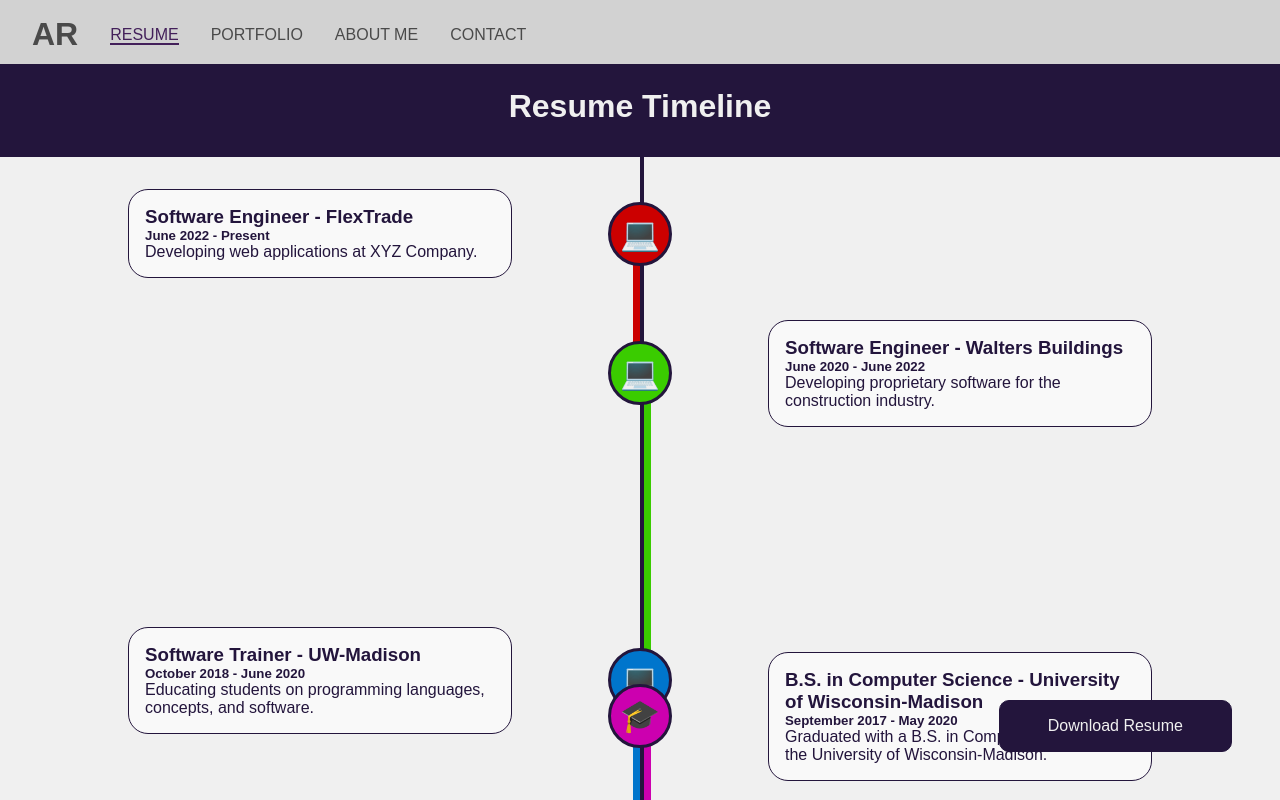
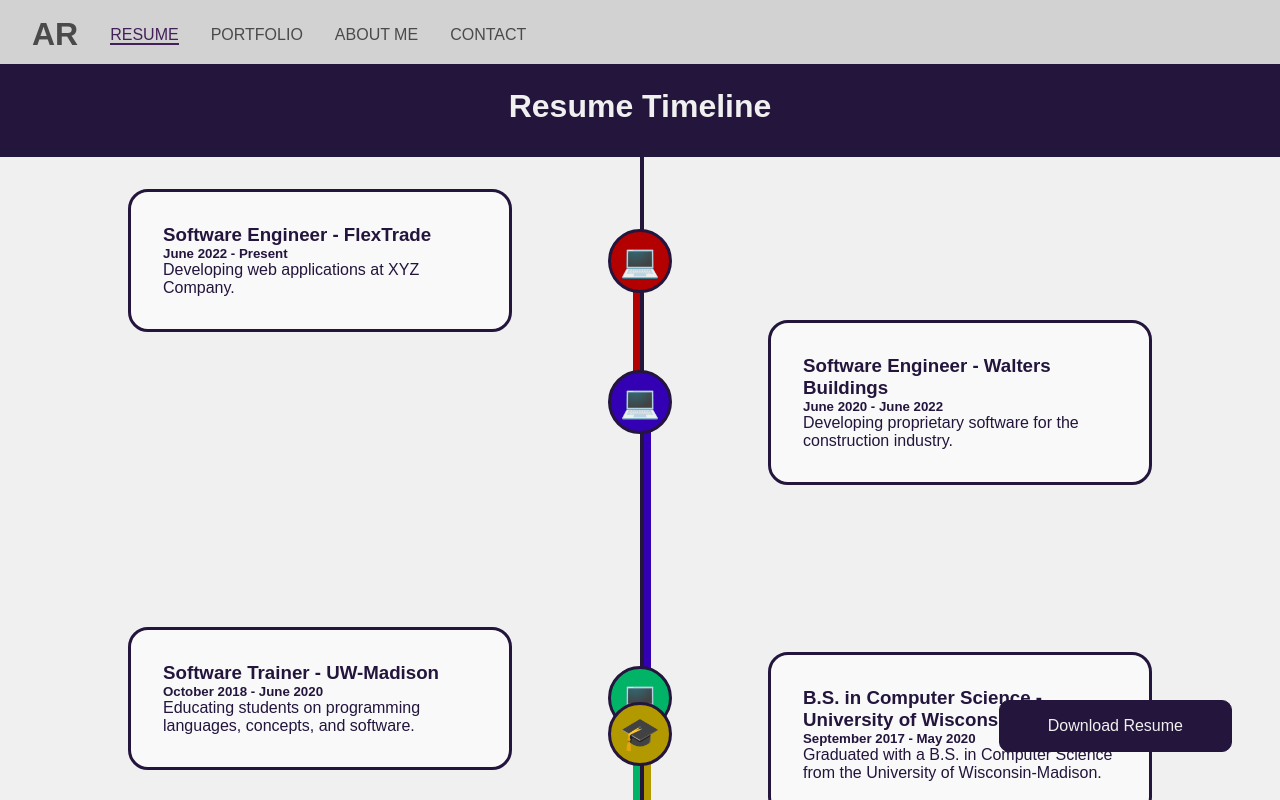
Before and after one commit to arichards912/personalwebsite, a React (Create React App) app: page /resume in a window 1280 px wide. Shown: the top 800 px of the page. Built offline with nearby package versions, Linux system fonts and the light colour scheme.

Commit message:
Timeline  color modifications

```diff
--- a/src/components/Timeline/Timeline.js
+++ b/src/components/Timeline/Timeline.js
@@ -32,8 +32,8 @@ const Timeline = ({ items }) => {
     const step = 360 / count;
 
     for (let i = 0; i < count; i++) {
-      const hue = i * 2 * step;
-      const hslColor = `hsl(${hue}, 100%, 40%)`;
+      const hue = i * 5 * step;
+      const hslColor = `hsl(${hue}, 100%, 35%)`;
       colors.push(hslColor);
     }
 
--- a/src/components/Timeline/TimelineItem.css
+++ b/src/components/Timeline/TimelineItem.css
@@ -67,12 +67,11 @@
 
   .timeline-content {
     width: 100%;
-    padding: 1rem;
-    border: 1px solid #ddd;
+    padding: 2rem;
     border-radius: 20px;
     background-color: #f9f9f9;
     z-index: 3;
-    border: solid 1px var(--secondary-color);
+    border: solid 3px var(--secondary-color);
   }
 
 
```
Also changed, not shown: 1 other file (tests, documents, lock files or other folders).
